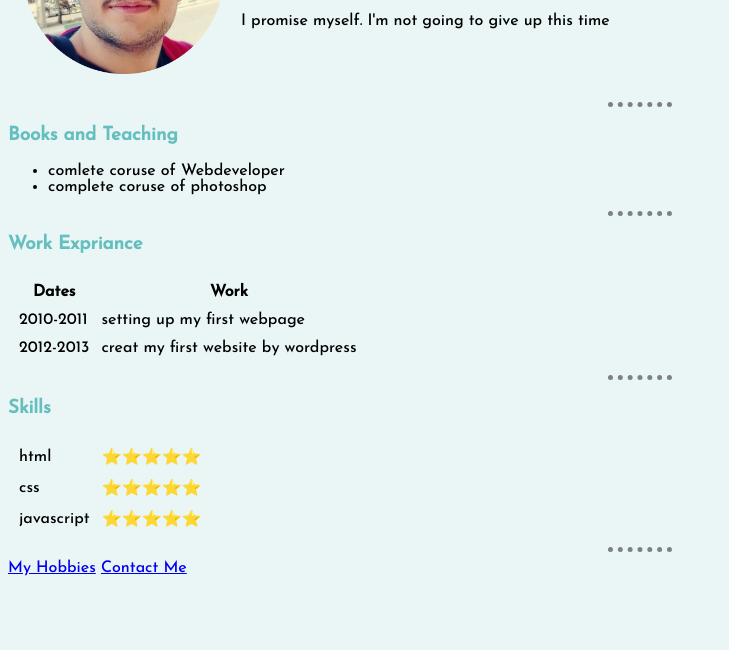
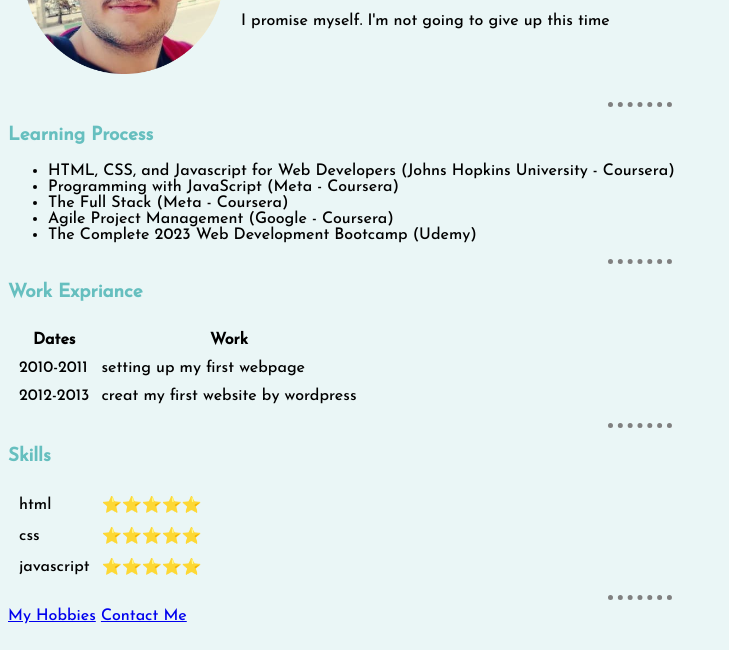
Before and after one commit to A-soheilyfar/web-html-demo, a plain HTML site: page index.html in a window 1280 px wide. Shown: the part 150-800 px from the top of the page, without its empty margins (0-729 px from the left). Drawn offline with Linux system fonts and the light colour scheme.

Commit message:
add some lines on html

```diff
--- a/index.html
+++ b/index.html
@@ -26,10 +26,14 @@
   </table>
   <hr>
 
-  <h3>Books and Teaching</h3>
+  <h3>Learning Process</h3>
   <ul>
-    <li>comlete coruse of Webdeveloper</li>
-    <li>complete coruse of photoshop</li>
+    <li>HTML, CSS, and Javascript for Web Developers (Johns Hopkins University - Coursera)</li>
+    <li>Programming with JavaScript (Meta - Coursera)</li>
+    <li>The Full Stack (Meta - Coursera)</li>
+    <li>Agile Project Management (Google - Coursera)</li>
+    <li>The Complete 2023 Web Development Bootcamp (Udemy)</li>
+
   </ul>
 <hr>
   <h3>Work Expriance</h3>
```
